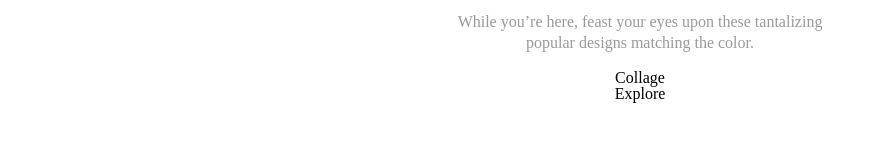
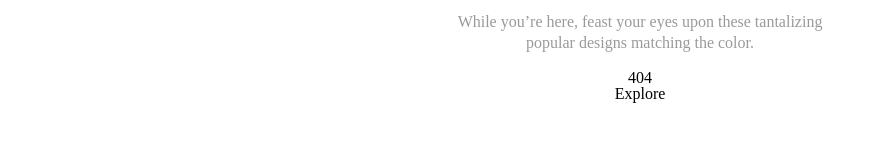
Before and after one commit to TimingJL/dribbble-404-images-typescript, a React (Create React App) app: page / in a window 1280 px wide. Shown: the part 375-535 px from the top of the page, without its empty margins (0-889 px from the left). Built offline with nearby package versions, Linux system fonts and the light colour scheme.

Commit message:
[feature] add Character

```diff
--- /dev/null
+++ b/src/containers/MainPage/Collage/Character/index.tsx
@@ -0,0 +1,11 @@
+import React from 'react';
+
+interface ICharacter {
+	character: string;
+}
+
+const Character = ({ character }: ICharacter) => {
+	return <div>{character}</div>;
+};
+
+export default Character;
--- a/src/containers/MainPage/Collage/index.tsx
+++ b/src/containers/MainPage/Collage/index.tsx
@@ -1,7 +1,24 @@
-import React from 'react';
+import React, { useState } from 'react';
+import styled from 'styled-components/macro';
+import Character from './Character';
+
+const Section = styled.section`
+	display: flex;
+`;
+
+const makeKey = (character: string, index: number) => `character-${character}_${index}`;
 
 const Collage = () => {
-	return <section>Collage</section>;
+	const [characters] = useState('404');
+	const characterList = characters.split('');
+
+	return (
+		<Section>
+			{characterList.map((character, index) => (
+				<Character key={makeKey(character, index)} character={character} />
+			))}
+		</Section>
+	);
 };
 
 export default Collage;
```
